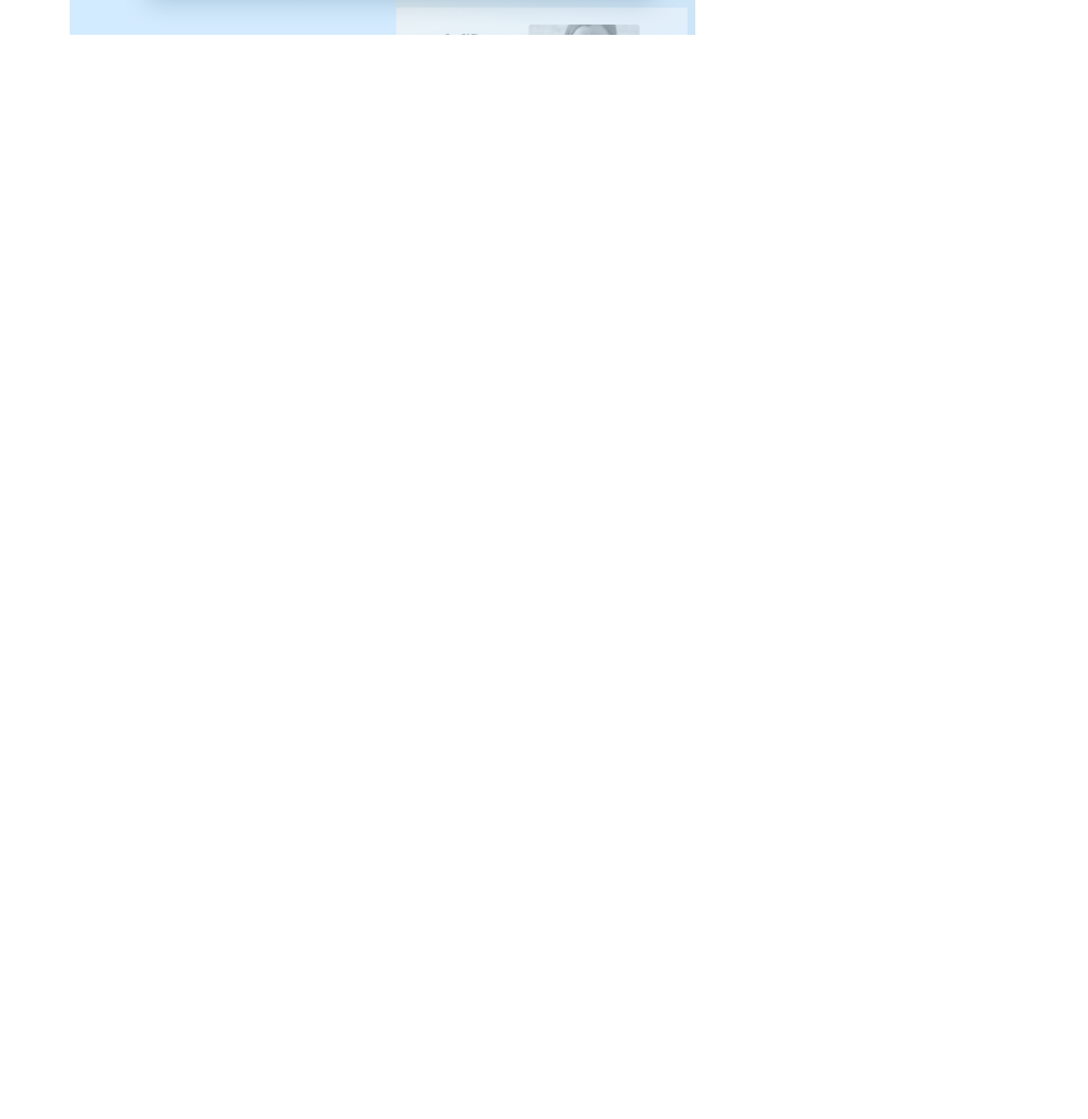
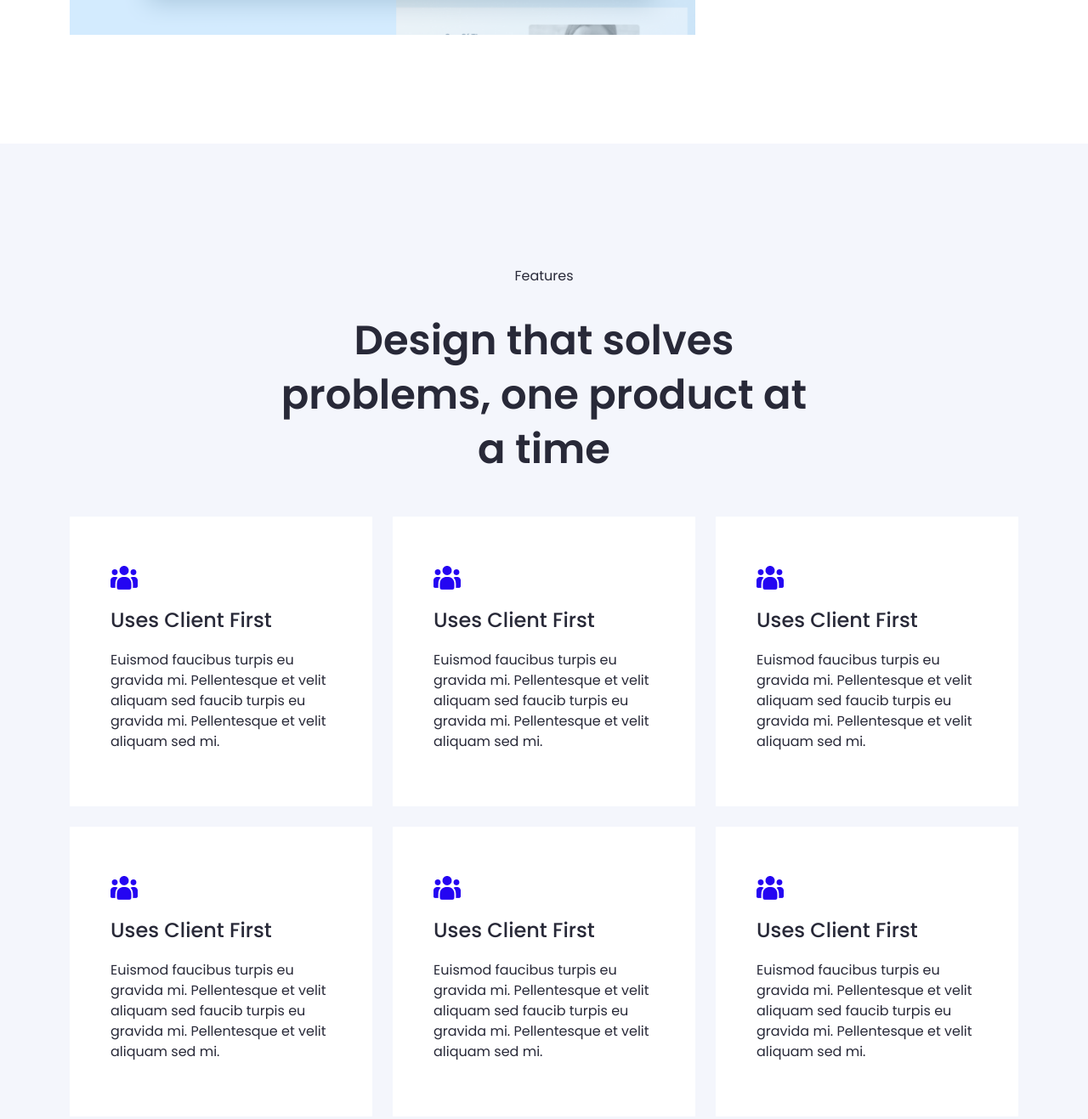
Before and after one commit to sajibkhandev/finsweet-int-esmern, a plain HTML site: page index.html in a window 1280 px wide. Shown: the part 2327-3644 px from the top of the page at 85% size. Before the commit the page ends 2496 px from the top, so only its background shows below. Drawn offline with Linux system fonts and the light colour scheme; a web font is replaced by a local one.

Commit message:
feater part done

```diff
--- a/css/style.css
+++ b/css/style.css
@@ -8,6 +8,7 @@ ul,ol{
 }
 
 .common_title h2{
+
     font-size: 48px;
     color: #282938;
     font-weight: 600;
@@ -15,6 +16,7 @@ ul,ol{
 
 }
 .common_title p{
+
     font-size: 16px;
     color: #282938;
     font-weight: 400;
@@ -303,3 +305,55 @@ Project  part start
 /* ============
 Project  part end
 ============== */
+/* ============
+Featuer  part start
+============== */
+.featuer {
+    background: #F4F6FC;
+    padding: 128px 0px;
+}
+
+ .featuer .featuer_common_title h2{
+    width: 620px;
+    margin: 0 auto;
+    text-align: center;
+    line-height: 64px;
+    padding-top: 16px;
+    padding-bottom: 47px;
+ }
+ .featuer .featuer_common_title p{
+    width: 485px;
+    margin: 0 auto;
+    text-align: center;
+ }
+
+ .featuer .featuer_Card{
+    width: 100%;
+
+    background: #fff;
+
+    padding-top: 58px;
+    padding-left: 48px;
+    padding-bottom: 48px;
+    padding-right: 32px;
+ }
+ .featuer .featuer_Card h4{
+    padding-top: 22px;
+    padding-bottom: 12px;
+    color: #282938;
+    font-size: 24px;
+    font-family: "Poppins", sans-serif;
+    font-weight: 500;
+
+ }
+ .featuer .featuer_Card p{
+    color: #282938;
+    font-size: 16px;
+    font-family: "Poppins", sans-serif;
+    font-weight: 400;
+
+ }
+
+/* ============
+Featuer  part end
+============== */
--- a/index.html
+++ b/index.html
@@ -171,6 +171,77 @@
     <!-- ================================
         Project    part end
      ================================== -->
+    <!-- ================================
+        Fuature    part start
+     ================================== -->
+
+     <section class="featuer">
+      <div class="container">
+        <div class="common_title featuer_common_title">
+          <p>Features</p>
+          <h2>Design that solves problems, one product at a time</h2>
+
+
+        </div>
+
+        <div class="row row-gap-4">
+          <div class="col-lg-4">
+            <div class="featuer_Card">
+              <img src="./images/Icon.png" alt="">
+              <h4>Uses Client First</h4>
+              <p>Euismod faucibus turpis eu gravida mi. Pellentesque et velit aliquam sed faucib turpis eu gravida mi. Pellentesque et velit aliquam sed mi. </p>
+
+            </div>
+          </div>
+          <div class="col-lg-4">
+            <div class="featuer_Card">
+              <img src="./images/Icon.png" alt="">
+              <h4>Uses Client First</h4>
+              <p>Euismod faucibus turpis eu gravida mi. Pellentesque et velit aliquam sed faucib turpis eu gravida mi. Pellentesque et velit aliquam sed mi. </p>
+
+            </div>
+          </div>
+          <div class="col-lg-4">
+            <div class="featuer_Card">
+              <img src="./images/Icon.png" alt="">
+              <h4>Uses Client First</h4>
+              <p>Euismod faucibus turpis eu gravida mi. Pellentesque et velit aliquam sed faucib turpis eu gravida mi. Pellentesque et velit aliquam sed mi. </p>
+
+            </div>
+          </div>
+          <div class="col-lg-4">
+            <div class="featuer_Card">
+              <img src="./images/Icon.png" alt="">
+              <h4>Uses Client First</h4>
+              <p>Euismod faucibus turpis eu gravida mi. Pellentesque et velit aliquam sed faucib turpis eu gravida mi. Pellentesque et velit aliquam sed mi. </p>
+
+            </div>
+          </div>
+          <div class="col-lg-4">
+            <div class="featuer_Card">
+              <img src="./images/Icon.png" alt="">
+              <h4>Uses Client First</h4>
+              <p>Euismod faucibus turpis eu gravida mi. Pellentesque et velit aliquam sed faucib turpis eu gravida mi. Pellentesque et velit aliquam sed mi. </p>
+
+            </div>
+          </div>
+          <div class="col-lg-4">
+            <div class="featuer_Card">
+              <img src="./images/Icon.png" alt="">
+              <h4>Uses Client First</h4>
+              <p>Euismod faucibus turpis eu gravida mi. Pellentesque et velit aliquam sed faucib turpis eu gravida mi. Pellentesque et velit aliquam sed mi. </p>
+
+            </div>
+          </div>
+
+
+        </div>
+
+      </div>
+     </section>
+    <!-- ================================
+        Fuature    part end
+     ================================== -->
 
     <script src="./js/bootstrap.bundle.min.js"></script>
 </body>
```
Also changed, not shown: images/Icon.png (added).
